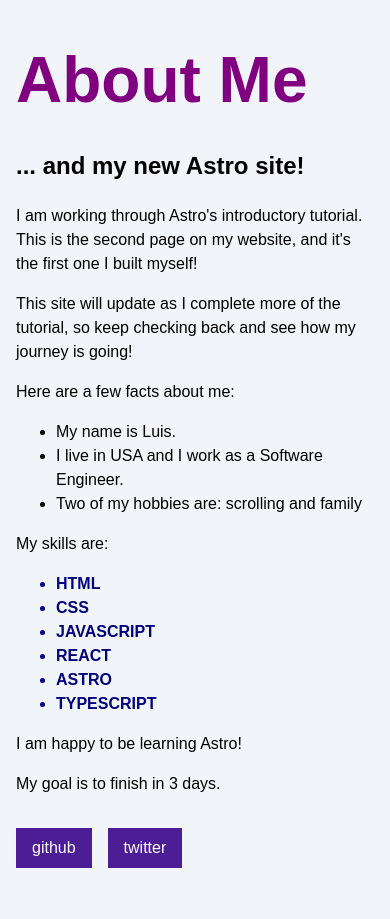
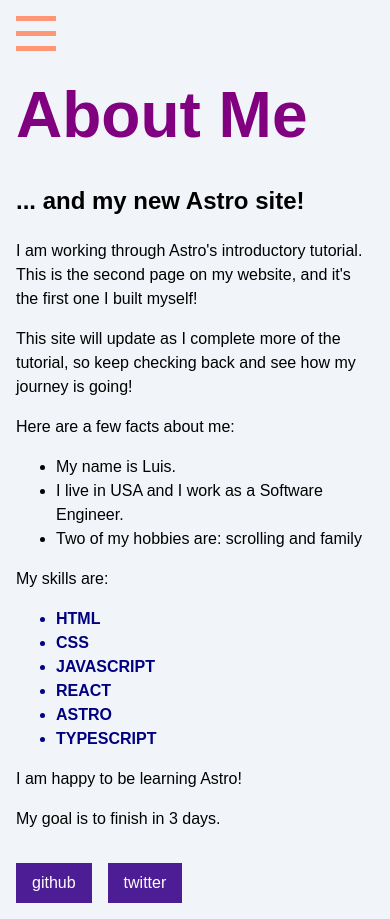
Before and after one commit to lemux-one/lemux-one.github.io, an Astro site: page /about in a window 390 px wide. Before the commit the page ends 884 px from the top, so only its background shows below. Built offline with nearby package versions, Linux system fonts and the light colour scheme; Astro itself is replaced by a stand-in of ours.

Commit message:
feat: add Hamburger toggle for Navigation in small screens

```diff
--- /dev/null
+++ b/src/components/Hamburger.astro
@@ -0,0 +1,9 @@
+---
+
+---
+
+<div class="hamburger">
+  <span class="line"></span>
+  <span class="line"></span>
+  <span class="line"></span>
+</div>
--- a/src/components/Header.astro
+++ b/src/components/Header.astro
@@ -1,9 +1,11 @@
 ---
+import Hamburger from "./Hamburger.astro";
 import Navigation from "./Navigation.astro";
 ---
 
 <header>
   <nav>
+    <Hamburger />
     <Navigation />
   </nav>
 </header>
--- a/src/pages/about.astro
+++ b/src/pages/about.astro
@@ -91,5 +91,9 @@
     }
 
     <Footer />
+
+    <script>
+      import "../scripts/menu";
+    </script>
   </body>
 </html>
--- a/src/pages/blog.astro
+++ b/src/pages/blog.astro
@@ -23,5 +23,9 @@
     </ul>
 
     <Footer />
+
+    <script>
+      import "../scripts/menu";
+    </script>
   </body>
 </html>
--- a/src/pages/index.astro
+++ b/src/pages/index.astro
@@ -19,5 +19,9 @@
     <h1>{pageTitle}</h1>
 
     <Footer />
+
+    <script>
+      import "../scripts/menu";
+    </script>
   </body>
 </html>
--- /dev/null
+++ b/src/scripts/menu.js
@@ -0,0 +1,3 @@
+document.querySelector(".hamburger")?.addEventListener("click", () => {
+  document.querySelector(".nav-links")?.classList.toggle("expanded");
+});
--- a/src/styles/global.css
+++ b/src/styles/global.css
@@ -21,6 +21,18 @@
 }
 
 /* nav styles */
+.hamburger {
+    padding-right: 20px;
+    cursor: pointer;
+}
+
+.hamburger .line {
+    display: block;
+    width: 40px;
+    height: 5px;
+    margin-bottom: 10px;
+    background-color: #ff9776;
+}
 
 .nav-links {
     width: 100%;
@@ -64,4 +76,7 @@
         padding: 15px 20px;
     }
 
+    .hamburger {
+        display: none;
+    }
 }
```
